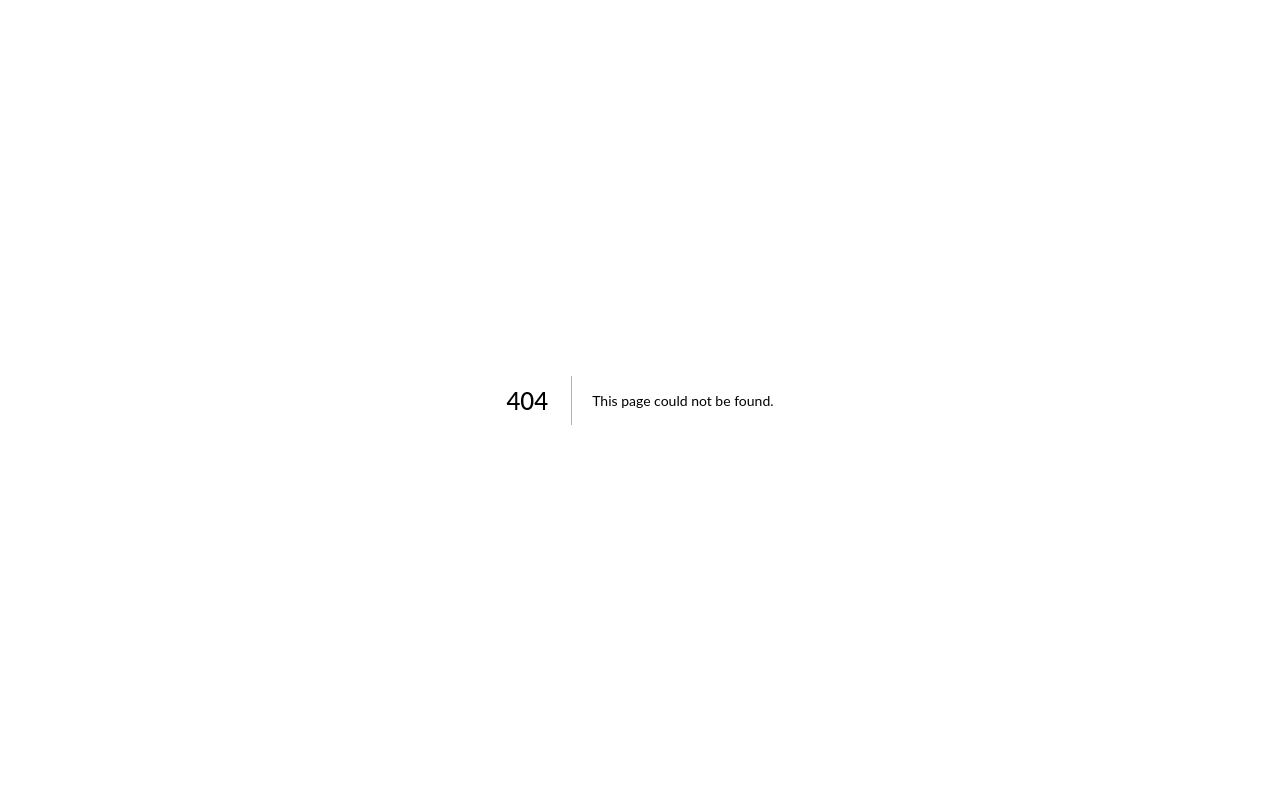
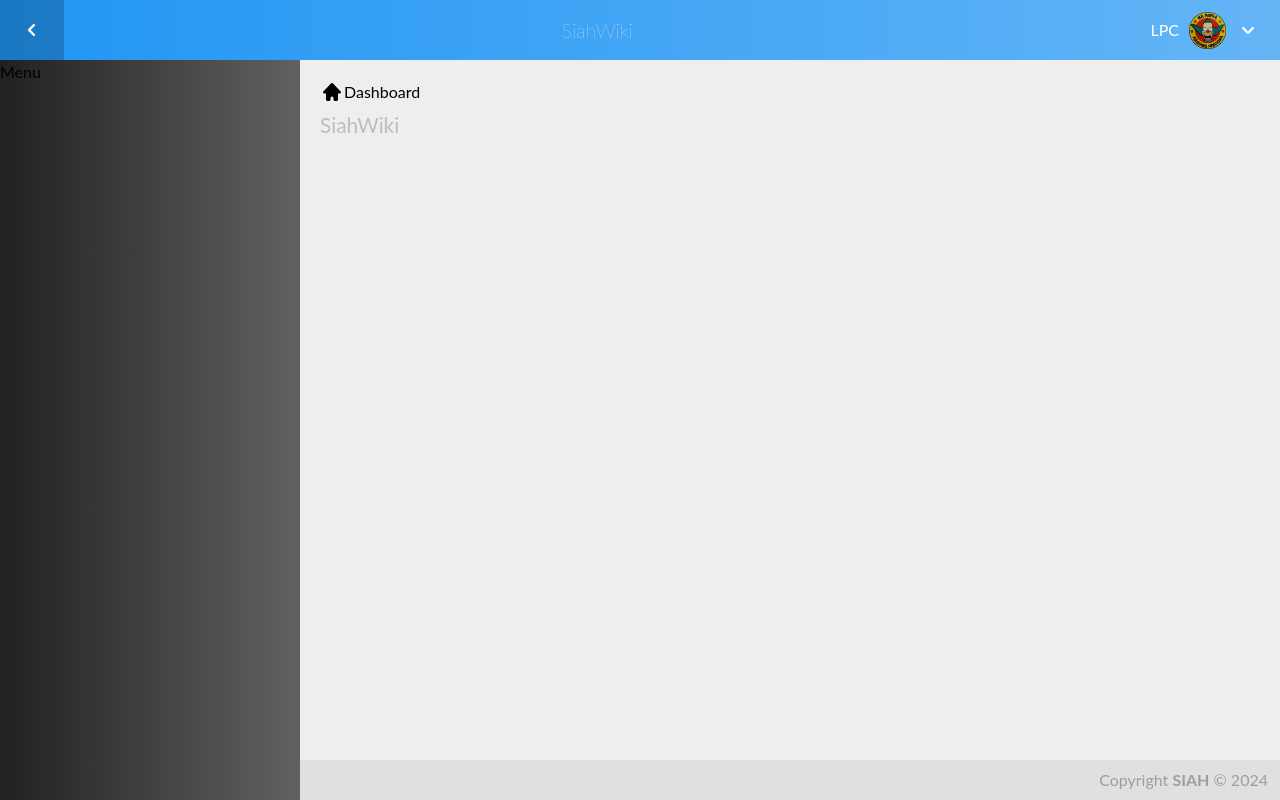
Before and after one commit to luciocarvalho10/siah-wiki, a Next.js app: page /home in a window 1280 px wide. Before the commit this address had no page. Built offline with nearby package versions, Linux system fonts and the light colour scheme.

Commit message:
paginas admin e home

```diff
--- a/src/components/template/PageTitle.tsx
+++ b/src/components/template/PageTitle.tsx
@@ -7,11 +7,11 @@ interface IPageTitleProps {
 export default function PageTitle(props: IPageTitleProps) {
 	return (
 		<div>
-			<h1 className="m-0">
+			<h1 className="flex m-0">
 				{props.icon ? props.icon : false}
 				{props.main}
 			</h1>
-			<h2 className="mt-[5px] text-[1.5rem] text-gray-400">
+			<h2 className="mt-[5px] text-[1.3rem] text-gray-400">
 				{props.sub}
 			</h2>
 			<hr />
--- /dev/null
+++ b/src/pages/admin/index.tsx
@@ -0,0 +1,15 @@
+import Layout from '@/components/template/Layout'
+import PageTitle from '@/components/template/PageTitle'
+import { QrCodeIcon } from '@heroicons/react/16/solid'
+
+export default function AdminPages() {
+	return (
+		<Layout>
+			<PageTitle
+				icon={<QrCodeIcon className="h-6 w-6" />}
+				main="Dashboard"
+				sub="SiahWiki"
+			/>
+		</Layout>
+	)
+}
--- /dev/null
+++ b/src/pages/home/index.tsx
@@ -0,0 +1,15 @@
+import Layout from '@/components/template/Layout'
+import PageTitle from '@/components/template/PageTitle'
+import { HomeIcon } from '@heroicons/react/16/solid'
+
+export default function Home() {
+	return (
+		<Layout>
+			<PageTitle
+				icon={<HomeIcon className="h-6 w-6" />}
+				main="Dashboard"
+				sub="SiahWiki"
+			/>
+		</Layout>
+	)
+}
```
